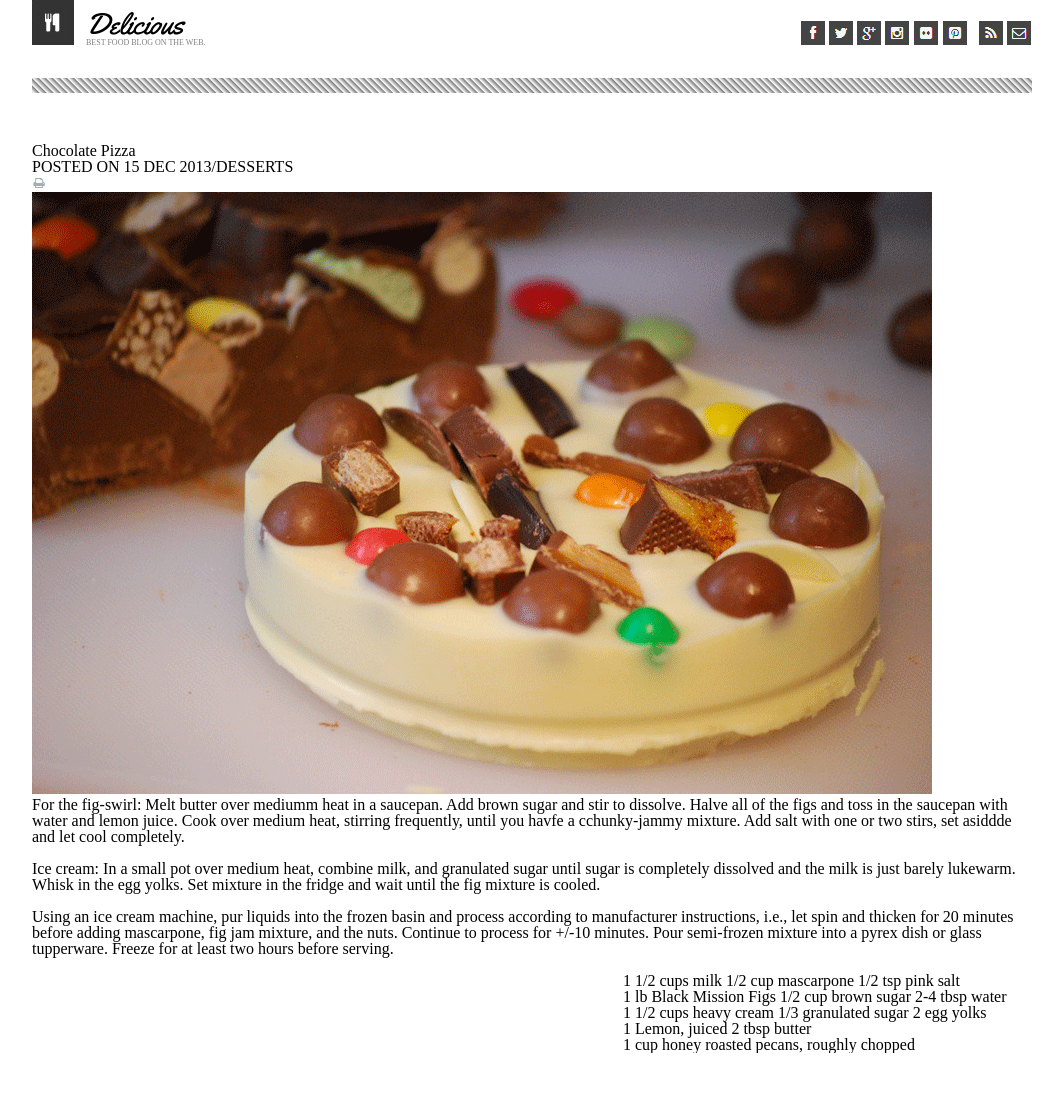
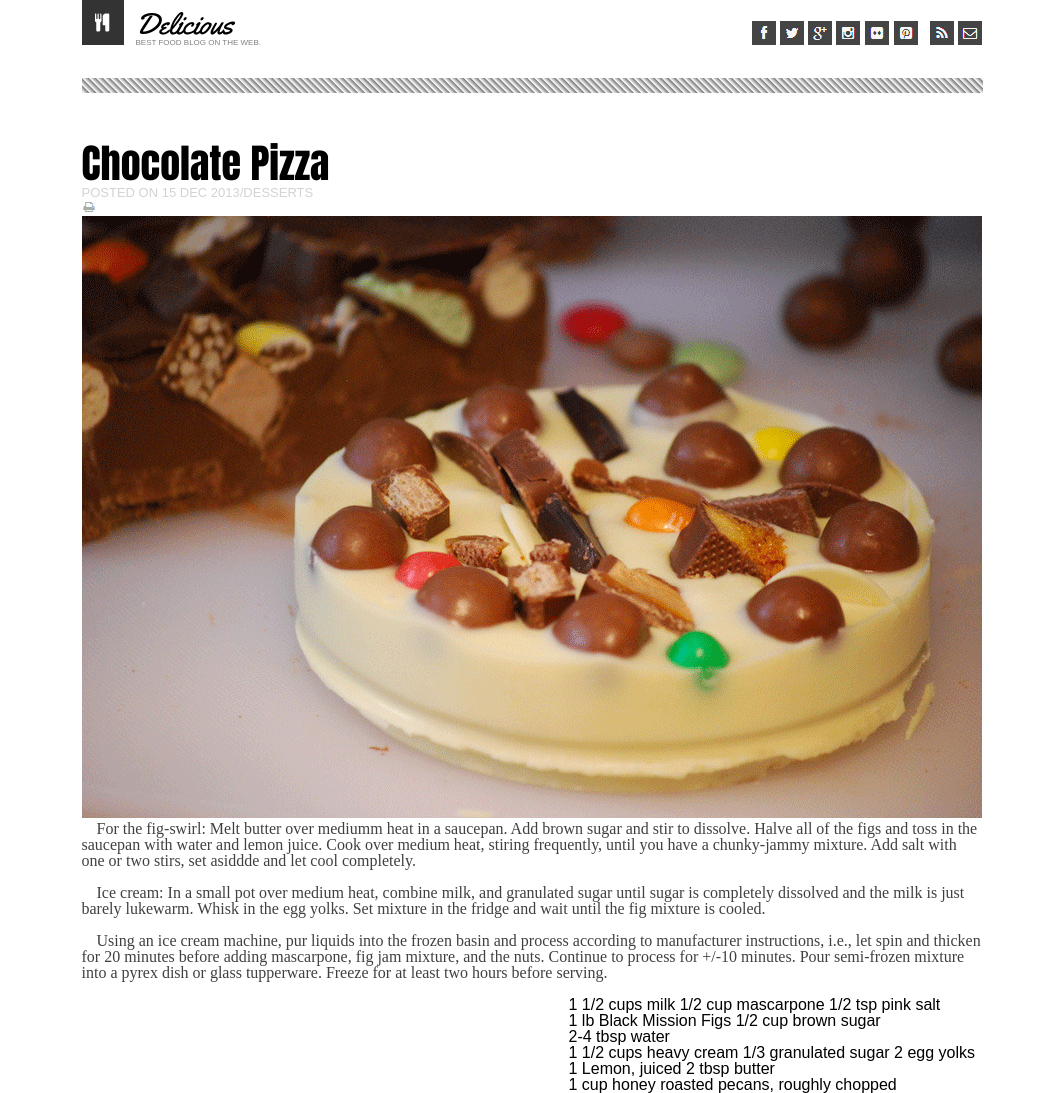
Before and after one commit to AstridMinjarezsugich/chocolate_pizza, a plain HTML site: page index.html in a window 1280 px wide. Shown: the whole page, without its empty margins (108-1171 px from the left). Before the commit the page ends 1053 px from the top, so only its background shows below. Drawn offline with Linux system fonts and the light colour scheme.

Commit message:
just the best code ever

```diff
--- a/css/style.css
+++ b/css/style.css
@@ -1,5 +1,9 @@
+* {
+  font-family: sans-serif;
+}
+/* Head CSS */
 header {
-  width: 1000px;
+  width: 901px;
   margin: auto;
 }
 
@@ -16,7 +20,7 @@ div ul li {
 }
 
 div ul {
-  margin-left:591px;
+  margin-left:487px;
 }
 
 header div h2 {
@@ -26,6 +30,7 @@ header div h2 {
 }
 
 header div h3 {
+  font-family: sans-serif;
   font-size: 8px;
   color: grey;
 }
@@ -53,3 +58,27 @@ margin-bottom:50px;
 div ul li:nth-child(6) {
   margin-right: 8px;
 }
+
+/* body css */
+
+main {
+  width: 901px;
+  margin: auto;
+}
+
+h1 {
+  font-size: 40px;
+  font-family: impact;
+}
+
+#posting {
+  color: lightgray;
+  font-size: 13px;
+  margin-top: 3px;
+}
+
+p {
+  font-family: Times New Roman;
+  color: rgba(49, 49, 49, 0.925);
+  text-indent: 15px;
+}
--- a/index.html
+++ b/index.html
@@ -9,6 +9,7 @@
   <link href="https://fonts.googleapis.com/css?family=Yellowtail" rel="stylesheet">
   <title>Chocolate Pizza</title>
 </head>
+<body>
 <header>
   <img src="image/logo.png" id="logo"/>
   <div>
@@ -29,16 +30,15 @@
   </div>
   <hr/>
 </header>
-<body>
+<main>
     <div>
         <h1>Chocolate Pizza</h1>
-        <p>POSTED ON 15 DEC 2013/DESSERTS</p>
+        <h2 id="posting">POSTED ON 15 DEC 2013/DESSERTS</h2>
         <img src="image/print-icon.png" alt="print-icon"/>
       </div>
-      <main>
         <img src="image/choco-pizza.png" alt="choco-pizza"/>
         <p>
-          For the fig-swirl: Melt butter over mediumm heat in a saucepan. Add brown sugar and stir to dissolve. Halve all of the figs and toss in the saucepan with water and lemon juice. Cook over medium heat, stirring frequently, until you havfe a cchunky-jammy mixture. Add salt with one or two stirs, set asiddde and let cool completely.
+          For the fig-swirl: Melt butter over mediumm heat in a saucepan. Add brown sugar and stir to dissolve. Halve all of the figs and toss in the saucepan with water and lemon juice. Cook over medium heat, stiring frequently, until you have a chunky-jammy mixture. Add salt with one or two stirs, set asiddde and let cool completely.
         </p><br />
         <p>
           Ice cream: In a small pot over medium heat, combine milk, and granulated sugar until sugar is completely dissolved and the milk is just barely lukewarm. Whisk in the egg yolks. Set mixture in the fridge and wait until the fig mixture is cooled.
```
